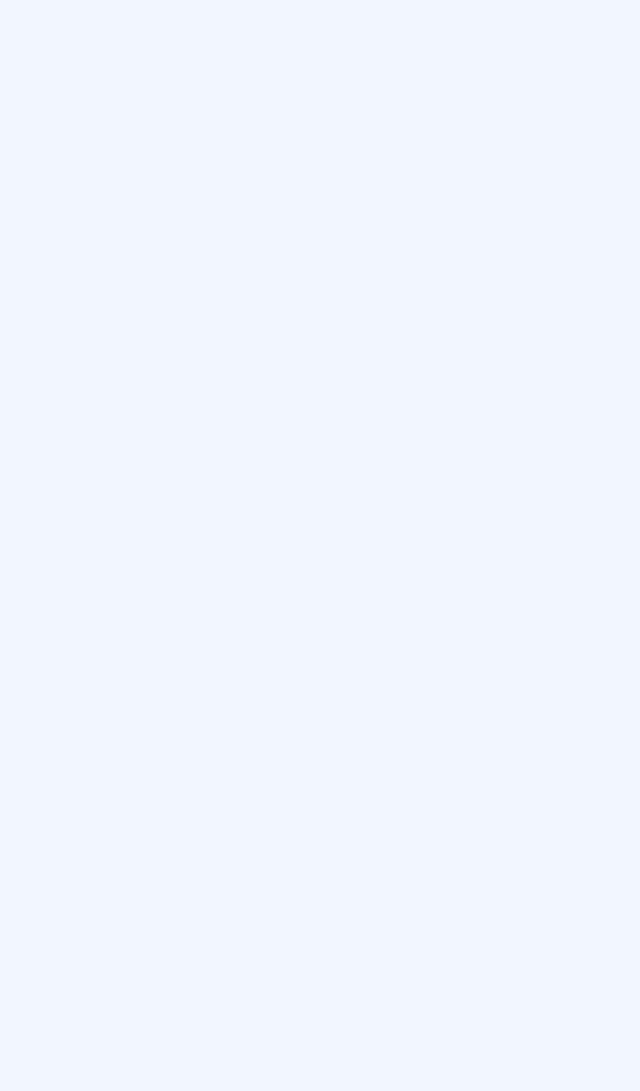
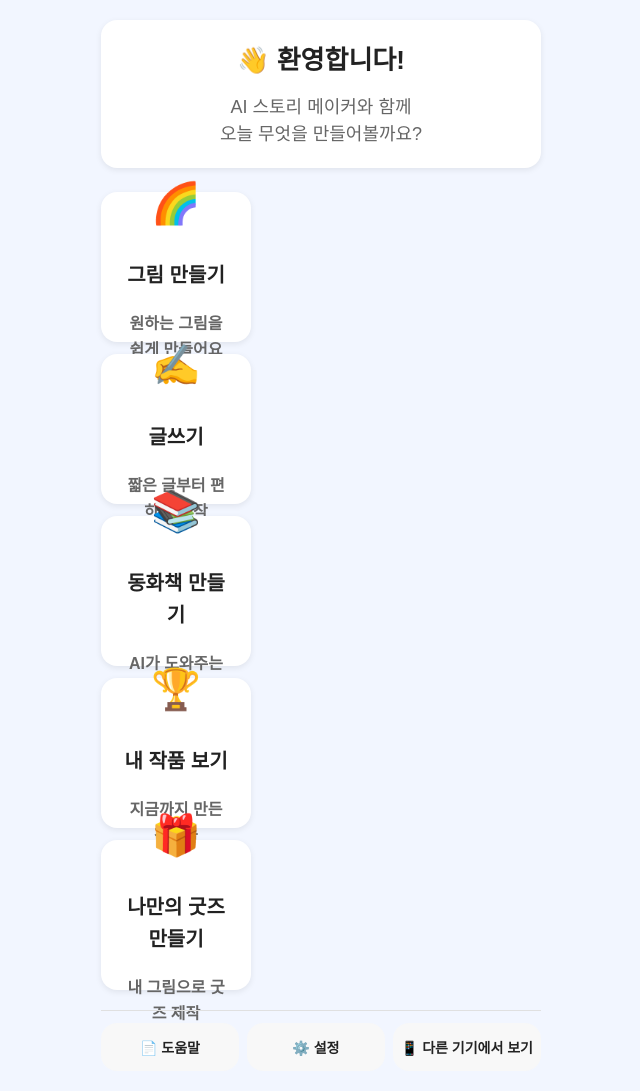
Before and after one commit to sunsudun25-cloud/hidi-story-maker, a React (Vite) app: page /home-new in a window 1280 px wide. Before the commit this address had no page. Shown: the whole page, without its empty margins (319-959 px from the left). Before the commit the page ends 800 px from the top, so only its background shows below. Built offline with nearby package versions, Linux system fonts and the light colour scheme.

Commit message:
Add HomeNew page with cleaner layout and footer buttons

```diff
--- a/src/App.tsx
+++ b/src/App.tsx
@@ -3,6 +3,7 @@ import Layout from './components/Layout'
 import Welcome from './pages/Welcome'
 import OnboardingLogin from './pages/OnboardingLogin'
 import Home from './pages/Home'
+import HomeNew from './pages/HomeNew'
 import DrawStart from './pages/DrawStart'
 import DrawPractice from './pages/DrawPractice'
 import DrawDirect from './pages/DrawDirect'
@@ -21,6 +22,7 @@ function App() {
         <Route path="/" element={<Welcome />} />
         <Route path="/onboarding" element={<OnboardingLogin />} />
         <Route path="/home" element={<Home />} />
+        <Route path="/home-new" element={<HomeNew />} />
 
         {/* 나머지 페이지는 Layout으로 감싸기 */}
         <Route element={<Layout />}>
--- /dev/null
+++ b/src/pages/HomeNew.css
@@ -0,0 +1,144 @@
+/* HomeNew 페이지 전용 스타일 */
+
+.home-container {
+  padding: 20px;
+  max-width: 480px;
+  margin: 0 auto;
+  min-height: 100vh;
+  display: flex;
+  flex-direction: column;
+}
+
+/* 환영 메시지 */
+.home-welcome {
+  text-align: center;
+  margin-bottom: 24px;
+  padding: 20px;
+  background: var(--card-bg);
+  border-radius: var(--radius);
+  box-shadow: var(--shadow-sm);
+}
+
+.home-welcome h2 {
+  font-size: 26px;
+  font-weight: 700;
+  color: var(--text);
+  margin-bottom: 12px;
+}
+
+.home-welcome p {
+  font-size: 18px;
+  line-height: 1.5;
+  color: var(--text-light);
+}
+
+/* 메뉴 리스트 */
+.menu-list {
+  display: flex;
+  flex-direction: column;
+  gap: 12px;
+  flex: 1;
+  margin-bottom: 20px;
+}
+
+/* 메뉴 카드 */
+.menu-card {
+  background: var(--card-bg);
+  padding: 20px;
+  border-radius: var(--radius);
+  box-shadow: var(--shadow-sm);
+  display: flex;
+  align-items: center;
+  gap: 16px;
+  cursor: pointer;
+  transition: all 0.2s ease;
+}
+
+.menu-card:hover {
+  box-shadow: var(--shadow-md);
+  transform: translateY(-2px);
+}
+
+.menu-card:active {
+  transform: scale(0.98);
+}
+
+.menu-card .emoji {
+  font-size: 40px;
+  flex-shrink: 0;
+}
+
+.menu-card .title {
+  font-size: 20px;
+  font-weight: 600;
+  color: var(--text);
+  display: block;
+  margin-bottom: 4px;
+}
+
+.menu-card .desc {
+  font-size: 16px;
+  color: var(--text-light);
+  display: block;
+}
+
+/* 푸터 버튼 그룹 */
+.home-footer {
+  display: flex;
+  gap: 8px;
+  padding-top: 12px;
+  border-top: 1px solid #e0e0e0;
+}
+
+.footer-btn {
+  flex: 1;
+  padding: 14px 8px;
+  font-size: 14px;
+  background: var(--secondary);
+  border: none;
+  border-radius: var(--radius);
+  color: var(--text);
+  cursor: pointer;
+  transition: background 0.2s ease;
+  white-space: nowrap;
+}
+
+.footer-btn:hover {
+  background: #e0e0e0;
+}
+
+.footer-btn:active {
+  transform: scale(0.98);
+}
+
+/* 반응형 */
+@media (max-width: 480px) {
+  .home-container {
+    padding: 16px;
+  }
+
+  .home-welcome h2 {
+    font-size: 24px;
+  }
+
+  .home-welcome p {
+    font-size: 16px;
+  }
+
+  .menu-card .emoji {
+    font-size: 36px;
+  }
+
+  .menu-card .title {
+    font-size: 18px;
+  }
+
+  .menu-card .desc {
+    font-size: 14px;
+  }
+
+  .footer-btn {
+    font-size: 12px;
+    padding: 12px 6px;
+  }
+}
--- /dev/null
+++ b/src/pages/HomeNew.tsx
@@ -0,0 +1,60 @@
+import { useNavigate } from "react-router-dom";
+import "./HomeNew.css";
+
+export default function HomeNew() {
+  const navigate = useNavigate();
+
+  return (
+    <div className="home-container">
+      <div className="home-welcome">
+        <h2>👋 환영합니다!</h2>
+        <p>AI 스토리 메이커와 함께
+          <br />오늘 무엇을 만들어볼까요?</p>
+      </div>
+
+      <div className="menu-list">
+        <div className="menu-card" onClick={() => navigate("/drawing/start")}>
+          <span className="emoji">🌈</span>
+          <span className="title">그림 만들기</span>
+          <span className="desc">원하는 그림을 쉽게 만들어요</span>
+        </div>
+
+        <div className="menu-card" onClick={() => navigate("/write")}>
+          <span className="emoji">✍️</span>
+          <span className="title">글쓰기</span>
+          <span className="desc">짧은 글부터 편하게 시작</span>
+        </div>
+
+        <div className="menu-card" onClick={() => navigate("/storybook")}>
+          <span className="emoji">📚</span>
+          <span className="title">동화책 만들기</span>
+          <span className="desc">AI가 도와주는 이야기책</span>
+        </div>
+
+        <div className="menu-card" onClick={() => navigate("/my-works")}>
+          <span className="emoji">🏆</span>
+          <span className="title">내 작품 보기</span>
+          <span className="desc">지금까지 만든 작품들</span>
+        </div>
+
+        <div className="menu-card" onClick={() => navigate("/goods")}>
+          <span className="emoji">🎁</span>
+          <span className="title">나만의 굿즈 만들기</span>
+          <span className="desc">내 그림으로 굿즈 제작</span>
+        </div>
+      </div>
+
+      <div className="home-footer">
+        <button className="footer-btn" onClick={() => navigate("/help")}>
+          📄 도움말
+        </button>
+        <button className="footer-btn" onClick={() => navigate("/settings")}>
+          ⚙️ 설정
+        </button>
+        <button className="footer-btn" onClick={() => navigate("/qr")}>
+          📱 다른 기기에서 보기
+        </button>
+      </div>
+    </div>
+  );
+}
```
